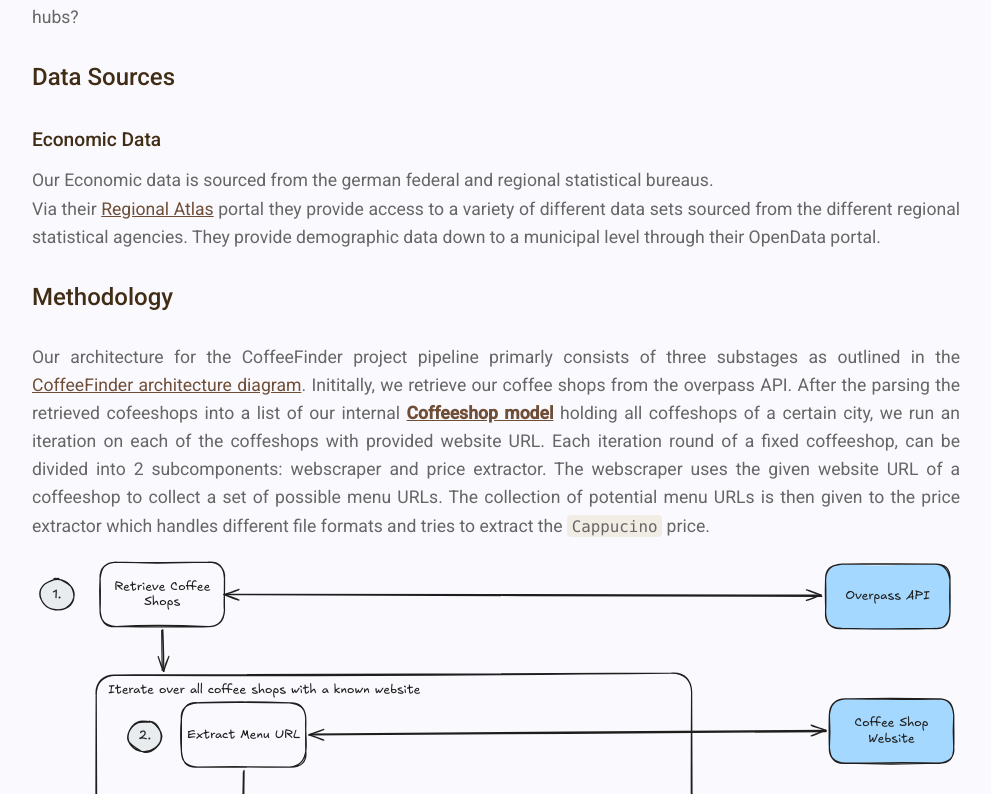
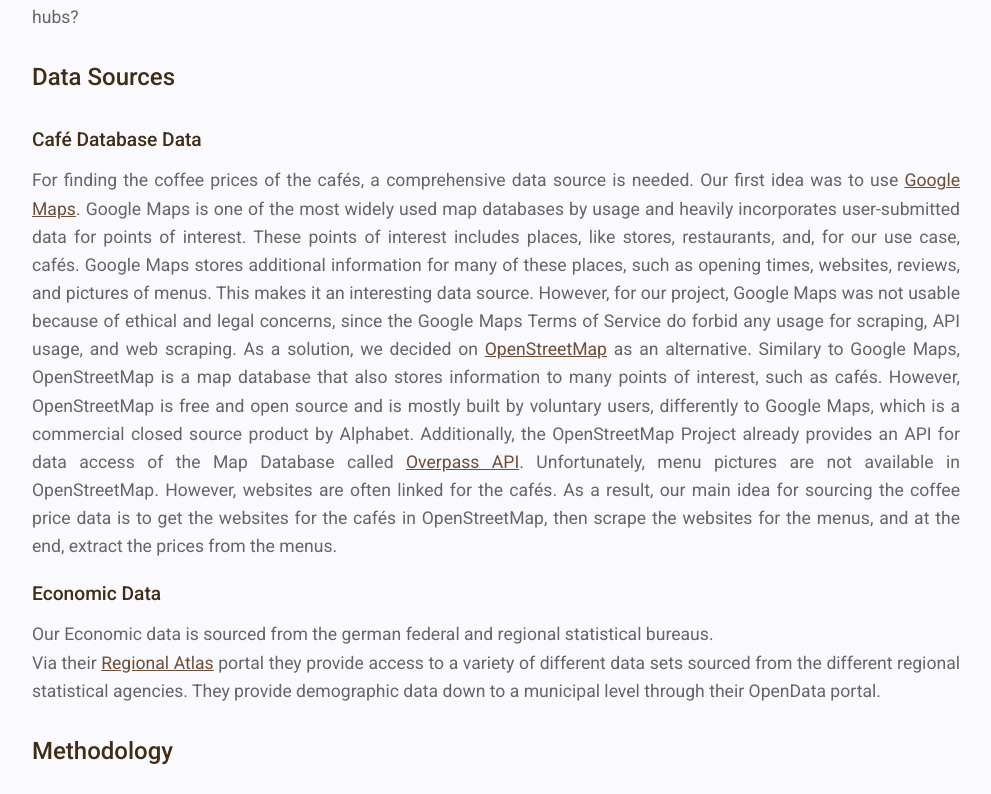
Before and after one commit to dobe-1/CoffeeFinder, an Angular app in the folder frontend/: page /home in a window 1280 px wide. Shown: the part 2406-3200 px from the top of the page, without its empty margins (8-999 px from the left). Built offline with nearby package versions, Linux system fonts and the light colour scheme.

Commit message:
feat: added cafe data source feat: added ethics for Coffee Price extraction feat: added ethics for cafe database data feat: added future work

```diff
--- a/frontend/src/app/home/home.html
+++ b/frontend/src/app/home/home.html
@@ -42,6 +42,13 @@
         <!-- Hendrik -->
 
         <h2 id="data-sources">Data Sources</h2>
+        <h3>Café Database Data</h3>
+        <p >
+            For finding the coffee prices of the cafés, a comprehensive data source is needed. Our first idea was to use <a href="https://www.google.com/maps/">Google Maps</a>. Google Maps is one of the most widely used map databases by usage and heavily incorporates user-submitted data for points of interest. These points of interest includes places, like stores, restaurants, and, for our use case, cafés. Google Maps stores additional information for many of these places, such as opening times, websites, reviews, and pictures of menus. This makes it an interesting data source. However, for our project, Google Maps was not usable because of ethical and legal concerns, since the Google Maps Terms of Service do forbid any usage for scraping, API usage, and web scraping.
+            As a solution, we decided on <a href="https://www.openstreetmap.org/">OpenStreetMap</a> as an alternative. Similary to Google Maps, OpenStreetMap is a map database that also stores information to many points of interest, such as cafés. However, OpenStreetMap is free and open source and is mostly built by voluntary users, differently to Google Maps, which is a commercial closed source product by Alphabet. Additionally, the OpenStreetMap Project already provides an API for data access of the Map Database called <a href="https://overpass-api.de/">Overpass API</a>. Unfortunately, menu pictures are not available in OpenStreetMap. However, websites are often linked for the cafés. As a result, our main idea for sourcing the coffee price data is to get the websites for the cafés in OpenStreetMap, then scrape the websites for the menus, and at the end, extract the prices from the menus.
+
+
+        </p>
         <h3>Economic Data</h3>
         <p >
             Our Economic data is sourced from the german federal and regional statistical bureaus.<br>
@@ -194,12 +201,21 @@
 
 
         <h2 id="ethics">Ethics</h2>
-        <h3>CoffeePrice Extraction</h3>
+        <!-- Jonas Coffeeprice data -->
+        <h3>Coffee Price Extraction</h3>
         <p >
-            This is a placeholder text for Section 5. You can replace this text with actual content related to
-            Section 5.
+            As we already discussed in our Data Sources section, in order to design the website and menu scraping ethically, we considered a few things.
+            First, we pay attention to the robots.txt file of the café websites and only scrape the website if the website owner allows it in their robots.txt.
+            Furthermore, we designed our web scraper in such a way that it limits the access to a single website with a hard limit in the scraping logic.
+            Due to the speed of the entire pipeline, especially due to the time it takes for the whole website to load and to search for the menu,
+            there is more than enough time between accesses to prevent accidentally executing a denial-of-service attack.
         </p>
-        <!-- Jonas Coffeeprice data -->
+        <!-- Jonas cafe data -->
+        <h3>Café Database Data</h3>
+        <p >
+            Using OpenStreetMap as a source of café data, instead of Google Maps, which would bring legal and ethical concerns, simplifies our ethical consideration.
+            As OpenStreetMap is an open data project and is licensed under the Open Data Commons Open Database License, its data is already public and free to use for the scope of this project.
+        </p>
 
         <h3>Municipalities Economic Data</h3>
         <p>The used economic data is publically available information readily available through reports, download options and maps.
--- a/frontend/src/app/overview/overview.html
+++ b/frontend/src/app/overview/overview.html
@@ -133,6 +133,13 @@
     <h2 id="future-work">Future Work</h2>
 
     <!-- Jonas -->
+    Given our results and their limitations, the question arises of what future work can be done to improve this work and further improve the answer to our research question.
+    <h3>LLM based price extraction</h3>
+    One idea would be to improve the price extraction through the usage of large language models. As seen in our evaluation, a better extraction of the coffee prices could further improve our data, and with our current pipeline, we see no easy way to greatly improve it. Given the improvements of large language models in recent years, this could be a possible way to significantly improve the price extraction. However, also new issues would arise with this idea. For example, hallucinations are still a problem with large language models. While we could evaluate the rate of failure with a test set, there would still be an uncertainty that the given price for a specific cafe was just guessed by the large language model and is incorrect. Additionally, in our current pipeline, we are having thousands of cafes with websites, where on each website, our web scraper potentially finds multiple links to possible menus. This quickly adds up to a lot of tokens and thus money needed for processing, especially if we were to try to use a larger model that might give better results for our first problem. Furthermore, ethical questions need to be noticed when sending the data to a model provider, depending on their data policy.
+    <!-- TODO We already implemented most of the price extractor code, but decided -->
+
+    <h3>Alternative data source</h3>
+    Another point of improvement would be the data sources. While we consciously excluded Google Maps from our project, we are relatively certain that this data would significantly improve the project. If someone were, for example, able to reach an agreement for research purposes with Google or there were another way to solve the ethical concerns, the data of the project could be greatly improved.
   </section>
 
   <aside class="table-of-contents">
```
